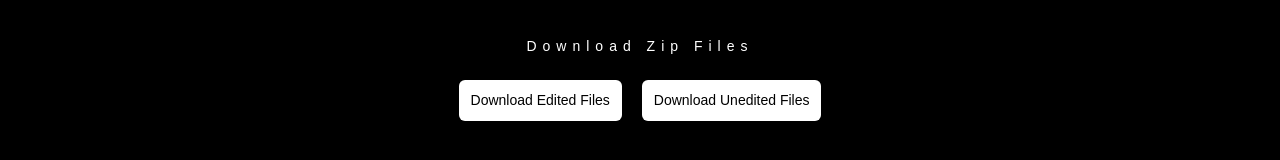
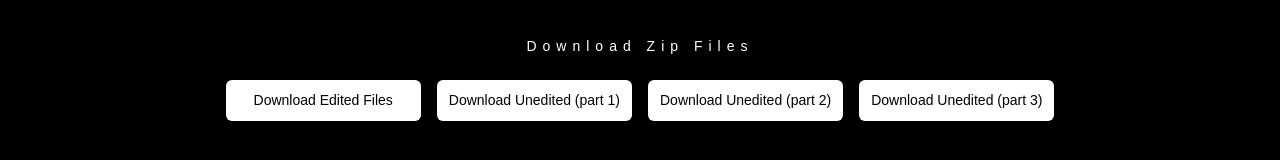
Before and after one commit to omeasraf/photography-portfolio, a React (Create React App) app: page /march-13-2022 in a window 1280 px wide. Shown: the part 402-562 px from the top of the page. Built offline with nearby package versions, Linux system fonts and the light colour scheme; no server answers.

Commit message:
Update HiddenView.jsx

```diff
--- a/src/components/HiddenView.jsx
+++ b/src/components/HiddenView.jsx
@@ -25,20 +25,30 @@ const HiddenView = () => {
       <div className="mt-[5vh]">
         <div className="flex flex-col justify-center items-center">
           <h3>Download Zip Files</h3>
-          <div className="flex flex-row gap-5">
-            <a
-              className="download"
-              href="https://abhiasraf.com/static/zips/Proposal.zip"
-              download
-            >
+          <div className="grid grid-cols-1 sm:grid-cols-2 md:grid-cols-3 lg:grid-cols-4 gap-4 mb-10">
+            <a className="download" href="/static/zips/Proposal.zip" download>
               Download Edited Files
             </a>
             <a
               className="download"
-              href="https://abhiasraf.com/static/zips/Unedited.zip"
+              href="/static/zips/unedited/part-1.zip"
               download
             >
-              Download Unedited Files
+              Download Unedited (part 1)
+            </a>
+            <a
+              className="download"
+              href="/static/zips/unedited/part-2.zip"
+              download
+            >
+              Download Unedited (part 2)
+            </a>
+            <a
+              className="download"
+              href="/static/zips/unedited/part-3.zip"
+              download
+            >
+              Download Unedited (part 3)
             </a>
           </div>
         </div>
```
